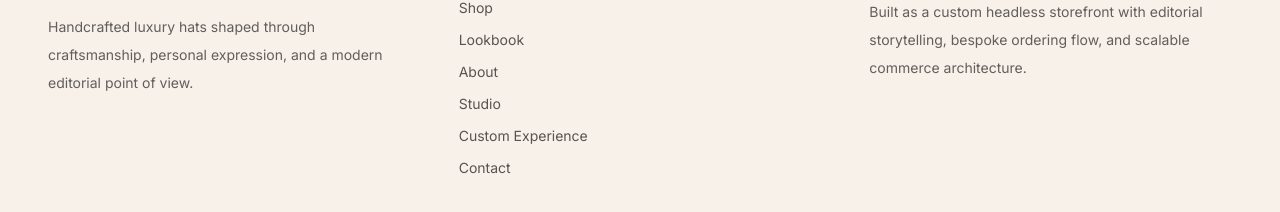
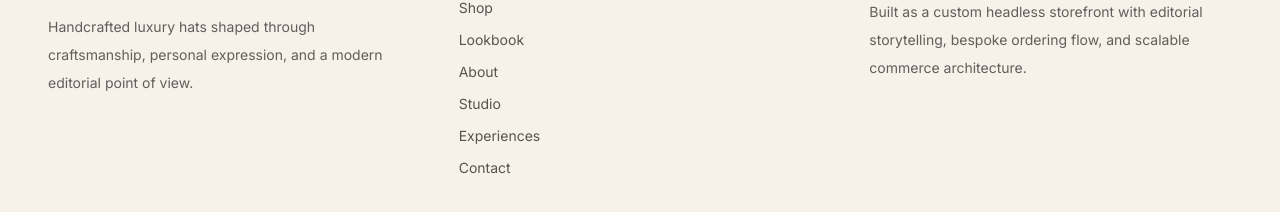
Before and after one commit to caliphsafe/elore-atelier, a Next.js app: page / in a window 1280 px wide. Shown: the part 1635-1847 px from the top of the page. Built offline with nearby package versions, Linux system fonts and the light colour scheme.

Commit message:
Update site-footer.tsx

```diff
--- a/components/site-footer.tsx
+++ b/components/site-footer.tsx
@@ -23,7 +23,7 @@ export function SiteFooter() {
             <Link href="/lookbook">Lookbook</Link>
             <Link href="/about">About</Link>
             <Link href="/studio">Studio</Link>
-            <Link href="/custom">Custom Experience</Link>
+            <Link href="/experiences">Experiences</Link>
             <Link href="/contact">Contact</Link>
           </div>
         </div>
```
